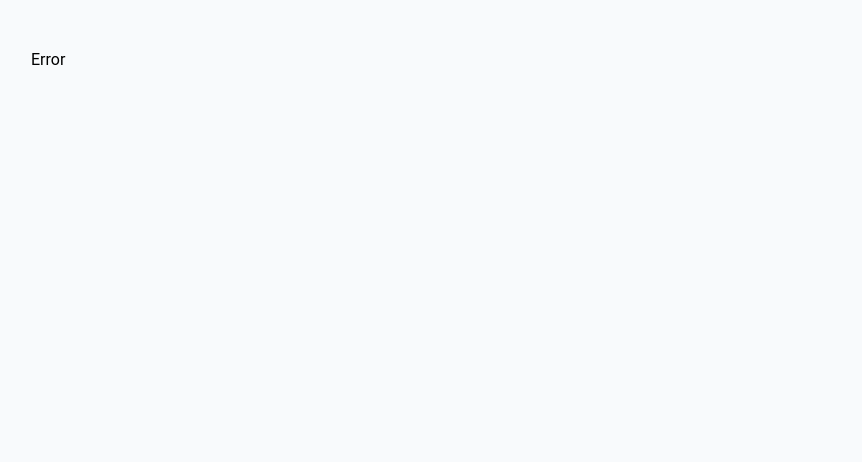
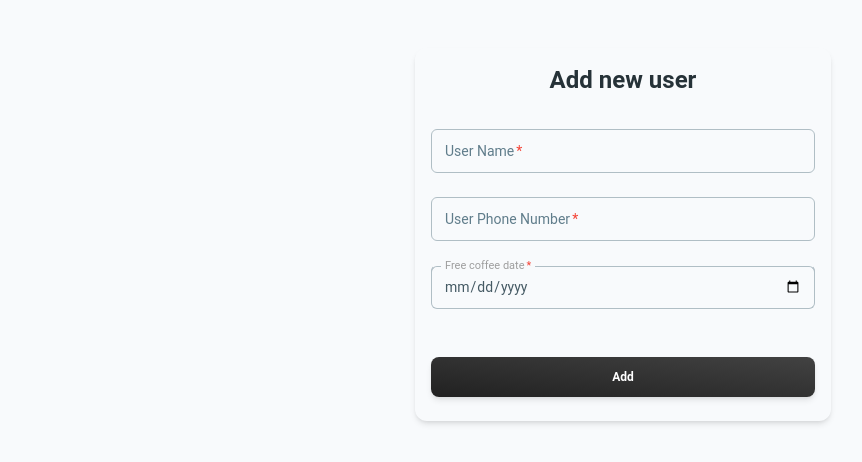
Before and after one commit to Bohdan-Podponarovskyi/coffee-bot, a React (Vite) app in the folder client/: page /update/1 in a window 1280 px wide. Before the commit this address had no page. Shown: the top 462 px of the page, without its empty margins (17-879 px from the left). Built offline with nearby package versions, Linux system fonts and the light colour scheme; no server answers.

Commit message:
add find user by id

```diff
--- a/client/src/App.jsx
+++ b/client/src/App.jsx
@@ -2,8 +2,8 @@ import { RouterProvider, createBrowserRouter } from "react-router-dom";
 import Root from "./pages/Root";
 import Error from "./pages/Error";
 import Users from "./components/Users/Users";
-import CreateUser from "./components/Users/CreateUser";
-import UpdateUser from "./components/Users/UpdateUser";
+import CreateUser from "./pages/CreateUser.jsx";
+import UpdateUser from "./pages/UpdateUser.jsx";
 
 function App() {
     const router = createBrowserRouter([
@@ -21,7 +21,7 @@ function App() {
                     element: <CreateUser />
                 },
                 {
-                    path: '/update',
+                    path: '/update/:id',
                     element: <UpdateUser />
                 }
             ]
--- a/client/src/components/Users/UpdateUser.jsx
+++ /dev/null
@@ -1,9 +0,0 @@
-import { Button} from "@material-tailwind/react";
-
-export default function UpdateUser() {
-    return (
-        <div>
-            <Button color="green">color green</Button>
-        </div>
-    );
-}
--- a/client/src/components/Users/Users.jsx
+++ b/client/src/components/Users/Users.jsx
@@ -102,7 +102,7 @@ export default function Users() {
                                 </Typography>
                             </td>
                             <td className={classes}>
-                                <Link to={"/update"}>
+                                <Link to={`/update/${user._id}`}>
                                     <Button
                                         color="teal"
                                         size="sm"
--- /dev/null
+++ b/client/src/pages/UpdateUser.jsx
@@ -0,0 +1,93 @@
+import {
+    Card,
+    Input,
+    Button,
+    Typography,
+} from "@material-tailwind/react";
+import {useEffect, useState} from "react";
+import axios from "axios";
+import {useParams, useNavigate} from "react-router-dom";
+
+export default function UpdateUser() {
+    const {id} = useParams();
+    console.log(id);
+    const [minDate, setMinDate] = useState(null);
+    const [name, setName] = useState("");
+    const [phone, setPhone] = useState("");
+    const [coffeeDate, setCoffeeDate] = useState("");
+    const navigate = useNavigate();
+
+    useEffect(() => {
+        const todaysDate = new Date();
+        const year = todaysDate.getFullYear();
+        const month = String(todaysDate.getMonth() + 1).padStart(2, "0");
+        const date = String(todaysDate.getDate()).padStart(2, "0");
+
+        setMinDate(`${year}-${month}-${date}`);
+    }, []);
+
+    useEffect(() => {
+        axios.get('http://localhost:8080/getUser/'+id)
+            .then(res => console.log(res))
+            .catch(err => console.log(err));
+    }, [])
+
+    // console.log(users);
+
+    function handleSubmit(e) {
+        e.preventDefault();
+        // let userId = Math.floor(Math.random() * 1000000) + 1;
+        // axios.post("http://localhost:8080/createUser",  {userId, name, phone, coffeeDate})
+        //     .then(result => {
+        //         console.log(result)
+        //         navigate("/")
+        //     })
+        //     .catch(err => console.log(err));
+    }
+
+    return (
+        <Card
+            color="transparent"
+            shadow={true}
+            className="w-max mx-auto p-4"
+        >
+            <Typography variant="h4" color="blue-gray" className={"text-center"}>
+                Add new user
+            </Typography>
+            <form className="mt-8 mb-2 w-80 max-w-screen-lg sm:w-96" onSubmit={handleSubmit}>
+                <div className="mb-1 flex flex-col gap-6">
+                    <Input
+                        size="lg"
+                        required
+                        placeholder="Jakiv"
+                        label="User Name"
+                        onChange={(e) => setName(e.target.value)}
+                    />
+                    <Input
+                        required
+                        size="lg"
+                        placeholder="+380937654321"
+                        label="User Phone Number"
+                        onChange={(e) => setPhone(e.target.value)}
+                    />
+                    <Input
+                        required
+                        size="lg"
+                        type="date"
+                        min={minDate}
+                        label="Free coffee date"
+                        onChange={(e) => setCoffeeDate(e.target.value)}
+                    />
+                </div>
+                <Button
+                    className="mt-12 capitalize"
+                    fullWidth
+                    variant="gradient"
+                    type="submit"
+                >
+                    Add
+                </Button>
+            </form>
+        </Card>
+    );
+}
```
Also changed, not shown: client/src/pages/CreateUser.jsx (renamed from client/src/components/Users/CreateUser.jsx), 1 other file (tests, documents, lock files or other folders).
